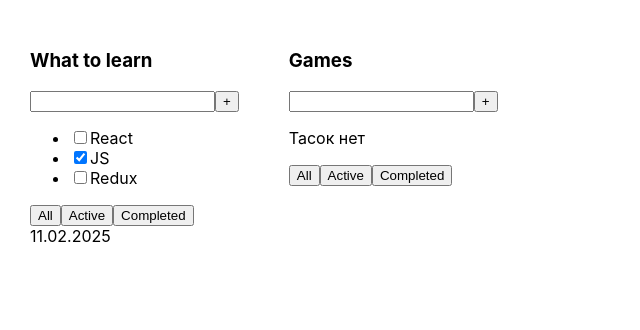
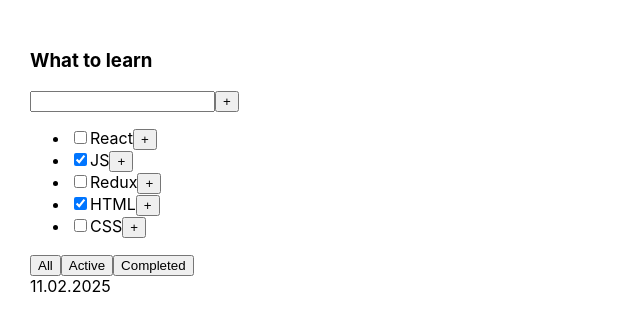
Before and after one commit to Trivium-bv/todolist_, a React (Vite) app: page / in a window 1280 px wide. Shown: the top 330 px of the page, without its empty margins (0-640 px from the left). Built offline with nearby package versions, Linux system fonts and the light colour scheme.

Commit message:
add deleteTask

```diff
--- a/src/App.tsx
+++ b/src/App.tsx
@@ -1,5 +1,6 @@
 import './App.css'
-import { TodolistItem } from './TodolistItem'
+import {TodolistItem} from './TodolistItem'
+import {useState} from 'react';
 
 export type Task = {
     id: number
@@ -8,22 +9,25 @@ export type Task = {
 }
 
 export const App = () => {
-
-  const task1: Task[] = [
-    { id: 1, title: "React", isDone: false },
-    { id: 2, title: "JS", isDone: true },
-    { id: 3, title: "Redux", isDone: false }
+    const [tasks, setTasks] = useState<Task[]>([
+        {id: 1, title: 'React', isDone: false},
+        {id: 2, title: 'JS', isDone: true},
+        {id: 3, title: 'Redux', isDone: false},
+        {id: 5, title: 'HTML', isDone: true},
+        {id: 6, title: 'CSS', isDone: false},
     ]
-  const task2: Task[] = []
-
+    )
+    const deleteTask = (taskId: number) => {
+        const filteredTasks = tasks.filter(task => {
+            return task.id !== taskId
+        })
+        setTasks(filteredTasks)
+    }
     return (
         <>
             <div className="app">
-      <TodolistItem title="What to learn" tasks={task1} date={"11.02.2025"}/>
-      <TodolistItem title="Games" tasks={task2} />
+                <TodolistItem title="What to learn" tasks={tasks} date={'11.02.2025'} deleteTask={deleteTask}/>
             </div>
         </>
     )
 }
-
-export default App
--- a/src/TodolistItem.tsx
+++ b/src/TodolistItem.tsx
@@ -1,19 +1,20 @@
-import { Task } from './App'
-import { Button } from './Button'
+import {Task} from './App'
+import {Button} from './Button'
 
 type Props = {
     title: string
     tasks: Task[]
     date?: string
+    deleteTask: (taskId: number) => void
 }
 
-export const TodolistItem = ({ title, tasks, date }: Props) => {
+export const TodolistItem = ({title, tasks, date, deleteTask}: Props) => {
     return (
         <div>
             <h3>{title}</h3>
             <div>
-        <input />
-        <Button title={"+"} />
+                <input/>
+                <Button title={'+'}/>
             </div>
             {tasks.length === 0 ? (
                 <p>Тасок нет</p>
@@ -22,17 +23,19 @@ export const TodolistItem = ({ title, tasks, date }: Props) => {
                     {tasks.map(task => {
                         return (
                             <li key={task.id}>
-                <input type="checkbox" checked={task.isDone} />
+                                <input type="checkbox" checked={task.isDone}/>
                                 <span>{task.title}</span>
+                                <button onClick={() => deleteTask(task.id)}>+
+                                </button>
                             </li>
                         )
                     })}
                 </ul>
             )}
             <div>
-        <Button title={"All"} />
-        <Button title={"Active"} />
-        <Button title={"Completed"} />
+                <Button title={'All'}/>
+                <Button title={'Active'}/>
+                <Button title={'Completed'}/>
             </div>
             <div>{date}</div>
         </div>
--- a/vite.config.ts
+++ b/vite.config.ts
@@ -4,4 +4,5 @@ import react from '@vitejs/plugin-react-swc'
 // https://vite.dev/config/
 export default defineConfig({
   plugins: [react()],
+  base: '/todolist_/'
 })
```
Also changed, not shown: package.json (+5 -2 lines), 1 other file (tests, documents, lock files or other folders). Lines whose indentation alone changed are shown as unchanged.
